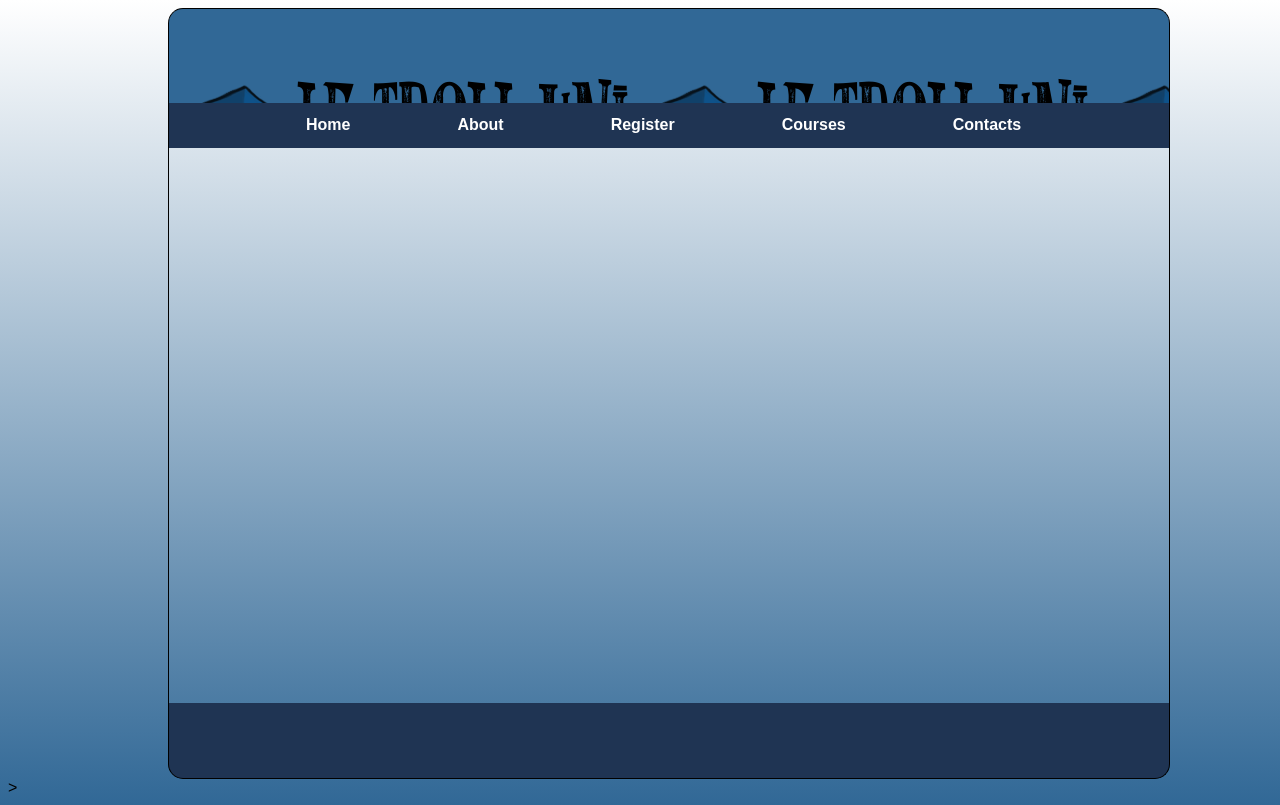
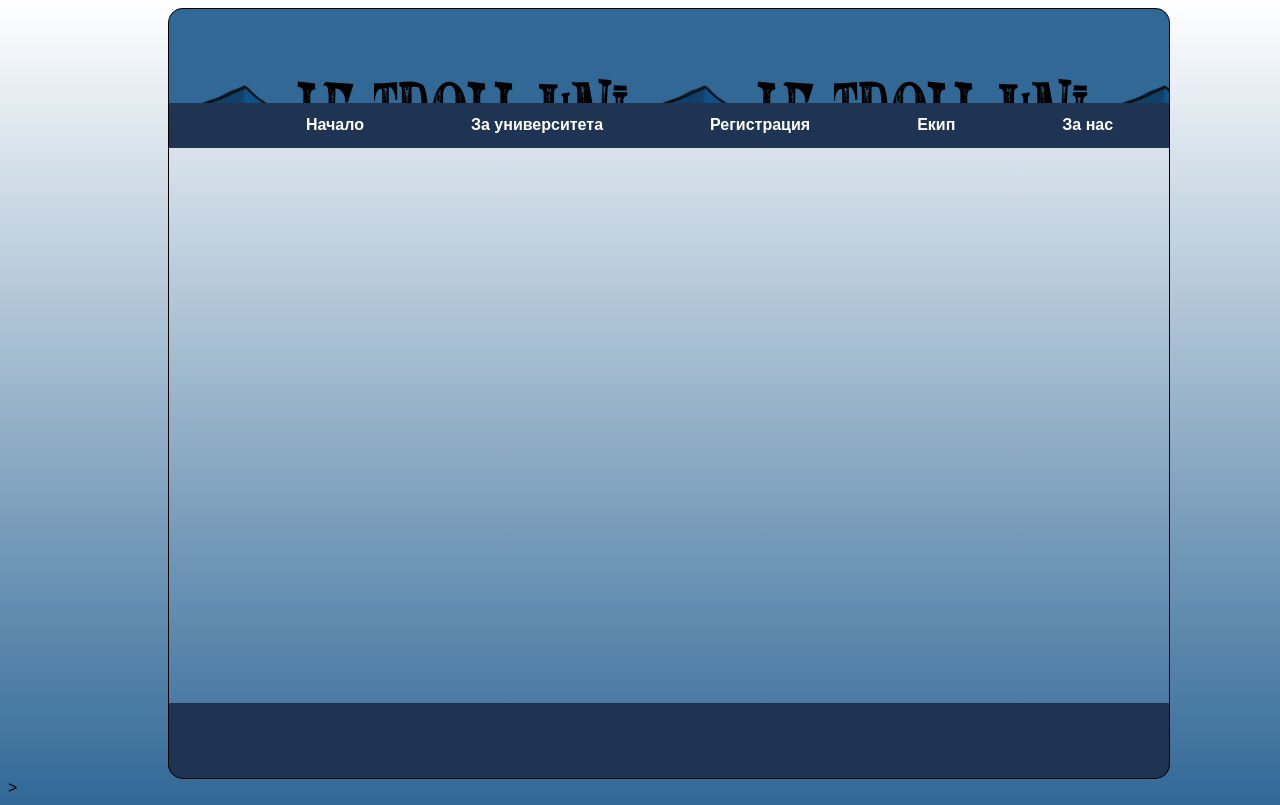
Before and after one commit to ivan4otopa/WebFundamentalsTeamworkProject, a plain HTML site: page OurWebsite.html in a window 1280 px wide. Drawn offline with Linux system fonts and the light colour scheme.

Commit message:
Update OurWebsite.html

```diff
--- a/OurWebsite.html
+++ b/OurWebsite.html
@@ -12,11 +12,11 @@
 <div id="content">
     <nav>
         <ul>
-            <li><a href="https://www.google.bg/">Home</a></li>
-            <li><a href="">About</a></li>
-            <li><a href="">Register</a></li>
-            <li><a href="">Courses</a></li>
-            <li><a href="">Contacts</a></li>
+            <li><a href="#">Начало</a></li>
+            <li><a href="">За университета</a></li>
+            <li><a href="">Регистрация</a></li>
+            <li><a href="">Екип</a></li>
+            <li><a href="">За нас</a></li>
         </ul>
     </nav>
     <aside>
```
